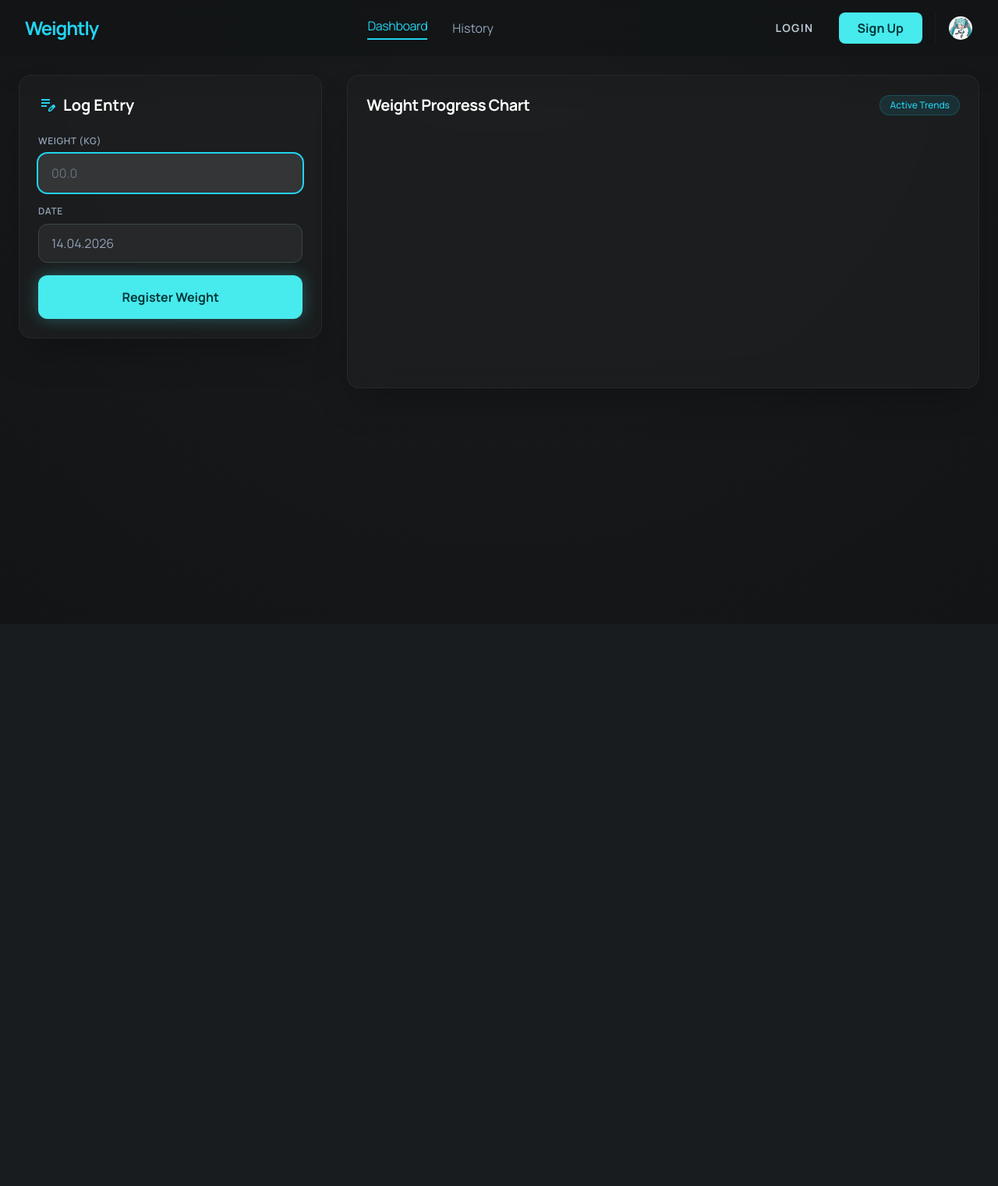
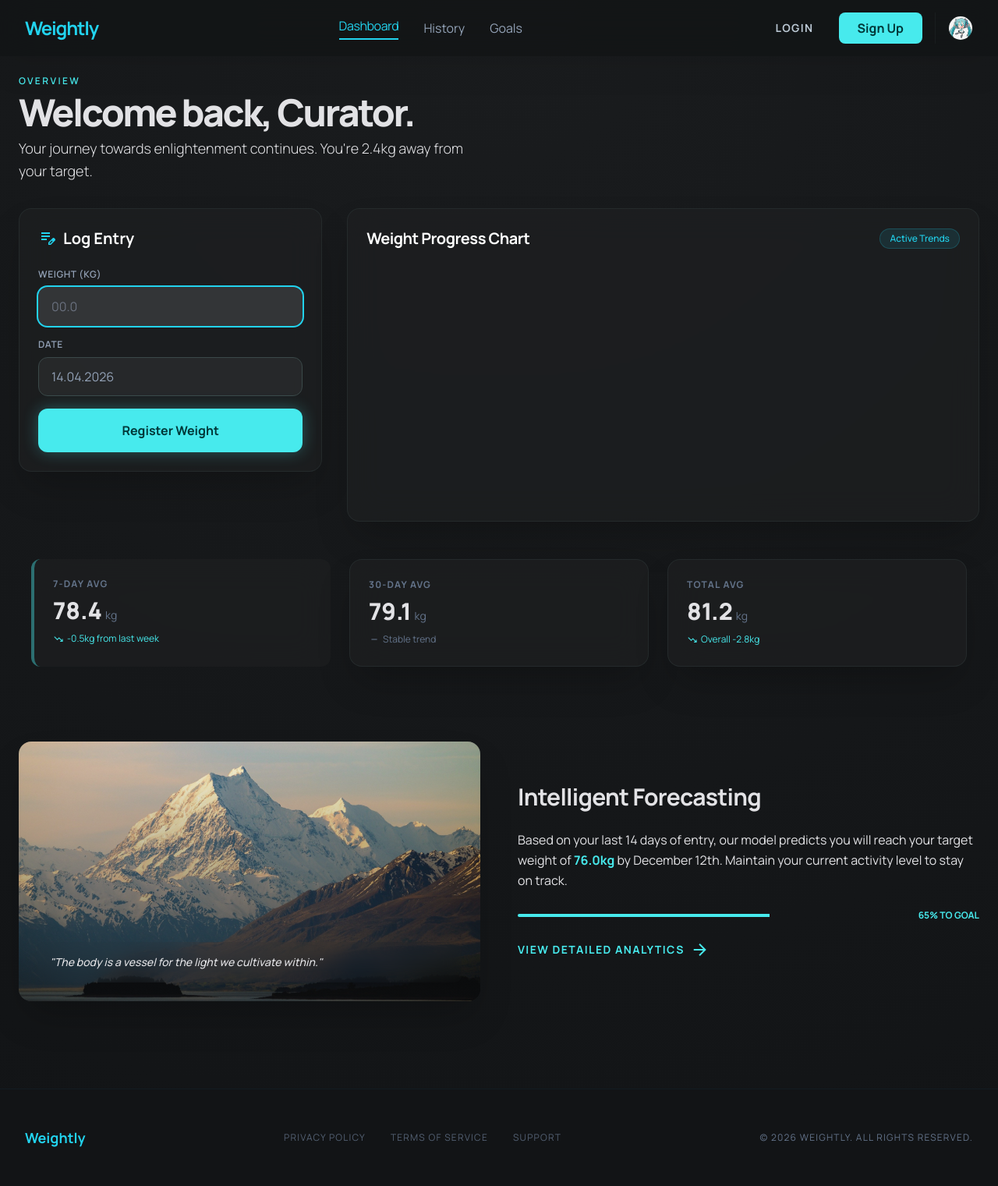
Before and after one commit to PlanckPrecision/health-tracker-api, a Flask app: page / in a window 1280 px wide. Shown: the whole page at 78% size. Before the commit the page ends 498 px from the top, so only its background shows below. Run offline with Flask 3, Linux system fonts and the light colour scheme; data that the repository does not hold is empty; a map, chart or similar area stays blank; some libraries are stand-ins or nearby versions.

Commit message:
finished landing page ui ux

```diff
--- a/app/routes/entries.py
+++ b/app/routes/entries.py
@@ -17,6 +17,7 @@ def register():
     weight_raw = request.form.get("weight", "").strip()
     date_raw = request.form.get("date", "").strip()
 
+    # 1. Handle default date
     if not date_raw:
         date_raw = datetime.now().strftime("%d.%m.%Y")
     else:
@@ -30,15 +31,28 @@ def register():
                 today=today,
             )
 
+    # 2. Validate weight
     is_valid, result = check_weight(weight_raw)
-
     if not is_valid:
         today = datetime.now().strftime("%d.%m.%Y")
         return render_template("index.html", message=result, today=today)
 
     user_id = current_user.id if current_user.is_authenticated else None
-    entry = Entry(weight=result, date=date_raw, user_id=user_id)
-    db.session.add(entry)
+
+    # 3. Check for existing entry for this user on this date
+    existing_entry = Entry.query.filter_by(date=date_raw, user_id=user_id).first()
+
+    if existing_entry:
+        # Update the existing record
+        existing_entry.weight = result
+        message = f"Updated weight for {date_raw} to {result} kg."
+    else:
+        # Create a new record
+        new_entry = Entry(weight=result, date=date_raw, user_id=user_id)
+        db.session.add(new_entry)
+        message = f"Registered {result} kg for {date_raw}."
+
+    # 4. Commit changes to the database
     db.session.commit()
 
     today = datetime.now().strftime("%d.%m.%Y")
@@ -47,6 +61,7 @@ def register():
         today=today,
         weight=result,
         date=date_raw,
+        message=message # Added a message to show if it was updated or new
     )
 
 @entries_bp.route("/history")
@@ -71,4 +86,5 @@ def get_entries_json():
 
 @entries_bp.route("/goals")
 def goals():
-    return render_template("goals.html")
+    goals_raw = request.form.get("goal_weight", "").strip()
+    return render_template("goals.html", goal_weight=goals_raw)
--- a/app/templates/base.html
+++ b/app/templates/base.html
@@ -45,6 +45,7 @@
             <div class="hidden md:flex items-center space-x-8">
                 <a class="text-cyan-400 border-b-2 border-cyan-400 pb-1 font-headline tracking-tight" href="/">Dashboard</a>
                 <a class="text-slate-400 hover:text-cyan-300 transition-colors duration-300" href="/history">History</a>
+                <a class="text-slate-400 hover:text-cyan-300 transition-colors duration-300" href="/goals">Goals</a>
             </div>
 
             <div class="flex items-center space-x-4">
--- a/app/templates/goals.html
+++ b/app/templates/goals.html
@@ -2,7 +2,7 @@
 
 {% block body %}
 
-<h1>Set your goals</h1>
+<h1>Set your goal weight</h1>
 <form action="set_goal" method="post"></form>
     <input autocomplete="off" autofocus name="goal_weight" placeholder="Weight" type="number" step="0.1">
 
--- a/app/templates/index.html
+++ b/app/templates/index.html
@@ -1,6 +1,12 @@
 {% extends "base.html" %}
 
 {% block body %}
+<!-- Hero / Header Section -->
+<header class="space-y-2">
+<div class="label-sm text-primary tracking-[0.2em] uppercase font-semibold text-xs">Overview</div>
+<h1 class="text-4xl md:text-5xl font-extrabold tracking-tighter text-on-surface">Welcome back, Curator.</h1>
+<p class="text-secondary max-w-xl text-lg font-light leading-relaxed">Your journey towards enlightenment continues. You're 2.4kg away from your target.</p>
+</header>
     <div class="grid grid-cols-1 lg:grid-cols-3 gap-8">
         <div class="lg:col-span-1 space-y-6">
             <div class="glass-panel p-6 rounded-2xl border border-outline-variant/30 shadow-2xl">
@@ -51,6 +57,80 @@
         </div>
     </div>
 
+    <!-- widget 2 progression-->
+<div class="grid grid-cols-1 sm:grid-cols-3 gap-6 bg-surface-container-low p-4 rounded-2xl">
+
+  <div class="glass-panel p-6 rounded-xl border-l-4 border-primary/40">
+    <div class="text-xs font-bold text-slate-500 uppercase tracking-widest mb-2">7-Day Avg</div>
+    <div class="text-3xl font-extrabold text-on-surface">78.4<span class="text-sm font-normal text-slate-500 ml-1">kg</span></div>
+    <div class="flex items-center text-xs text-primary mt-2">
+      <span class="material-symbols-outlined text-sm">trending_down</span>
+      <span class="ml-1">-0.5kg from last week</span>
+    </div>
+  </div>
+
+  <div class="glass-panel p-6 rounded-2xl border border-outline-variant/30 shadow-2xl">
+    <div class="text-xs font-bold text-slate-500 uppercase tracking-widest mb-2">30-Day Avg</div>
+    <div class="text-3xl font-extrabold text-on-surface">79.1<span class="text-sm font-normal text-slate-500 ml-1">kg</span></div>
+    <div class="flex items-center text-xs text-slate-500 mt-2">
+      <span class="material-symbols-outlined text-sm">remove</span>
+      <span class="ml-1">Stable trend</span>
+    </div>
+  </div>
+
+  <div class="glass-panel p-6 rounded-2xl border border-outline-variant/30 shadow-2xl">
+    <div class="text-xs font-bold text-slate-500 uppercase tracking-widest mb-2">Total Avg</div>
+    <div class="text-3xl font-extrabold text-on-surface">81.2<span class="text-sm font-normal text-slate-500 ml-1">kg</span></div>
+    <div class="flex items-center text-xs text-primary mt-2">
+      <span class="material-symbols-outlined text-sm">trending_down</span>
+      <span class="ml-1">Overall -2.8kg</span>
+    </div>
+  </div>
+
+</div>
+
+    <!-- Asymmetric Detail Section -->
+    <div class="grid grid-cols-1 md:grid-cols-2 gap-12 py-12 items-center">
+    <div class="relative rounded-2xl overflow-hidden aspect-video shadow-2xl group">
+    <img alt="Mountain" class="w-full h-full object-cover transition-transform duration-700 group-hover:scale-105" src="static/images/mountain.jpg"/>
+    <div class="absolute inset-0 bg-gradient-to-t from-surface to-transparent opacity-60"></div>
+    <div class="absolute bottom-6 left-6 right-6">
+    <div class="bg-surface-container-high/60 backdrop-blur-md p-4 rounded-lg">
+    <p class="text-sm font-medium italic text-on-surface">"The body is a vessel for the light we cultivate within."</p>
+    </div>
+    </div>
+    </div>
+    <div class="space-y-6">
+    <h3 class="text-3xl font-bold tracking-tight text-on-surface">Intelligent Forecasting</h3>
+    <p class="text-secondary leading-relaxed">Based on your last 14 days of entry, our model predicts you will reach your target weight of <span class="text-primary font-bold">76.0kg</span> by December 12th. Maintain your current activity level to stay on track.</p>
+    <div class="flex items-center gap-4">
+    <div class="h-1 w-full bg-surface-container-high rounded-full overflow-hidden">
+    <div class="h-full bg-primary" style="width: 65%"></div>
+    </div>
+    <span class="text-xs font-bold text-primary whitespace-nowrap">65% TO GOAL</span>
+    </div>
+    <button class="text-primary text-sm font-bold uppercase tracking-widest flex items-center gap-2 hover:gap-4 transition-all">
+                        View Detailed Analytics <span class="material-symbols-outlined">arrow_forward</span>
+    </button>
+    </div>
+    </div>
+    </main>
+
+    <!-- Footer -->
+    <footer class="bg-[#121416] w-full py-12 border-t border-cyan-900/15">
+    <div class="flex flex-col md:flex-row justify-between items-center px-8 max-w-7xl mx-auto gap-8">
+    <div class="text-cyan-400 font-bold text-lg font-headline">Weightly</div>
+    <div class="flex gap-8">
+    <a class="font-manrope text-xs uppercase tracking-widest text-slate-500 hover:text-cyan-400 transition-colors opacity-80 hover:opacity-100" href="#">Privacy Policy</a>
+    <a class="font-manrope text-xs uppercase tracking-widest text-slate-500 hover:text-cyan-400 transition-colors opacity-80 hover:opacity-100" href="#">Terms of Service</a>
+    <a class="font-manrope text-xs uppercase tracking-widest text-slate-500 hover:text-cyan-400 transition-colors opacity-80 hover:opacity-100" href="#">Support</a>
+    </div>
+    <div class="font-manrope text-xs uppercase tracking-widest text-slate-500">
+                    © 2026 Weightly. All rights reserved.
+                </div>
+    </div>
+    </footer>
+
     <script src="https://cdn.jsdelivr.net/npm/chart.js@4.4.0/dist/chart.umd.min.js"></script>
     <script src="{{ url_for('static', filename='js/chart.js') }}"></script>
 {% endblock %}
```
Also changed, not shown: app/templates/test.html (added, +17 -0 lines), app/static/images/mountain.jpg (added), data.db (deleted).
